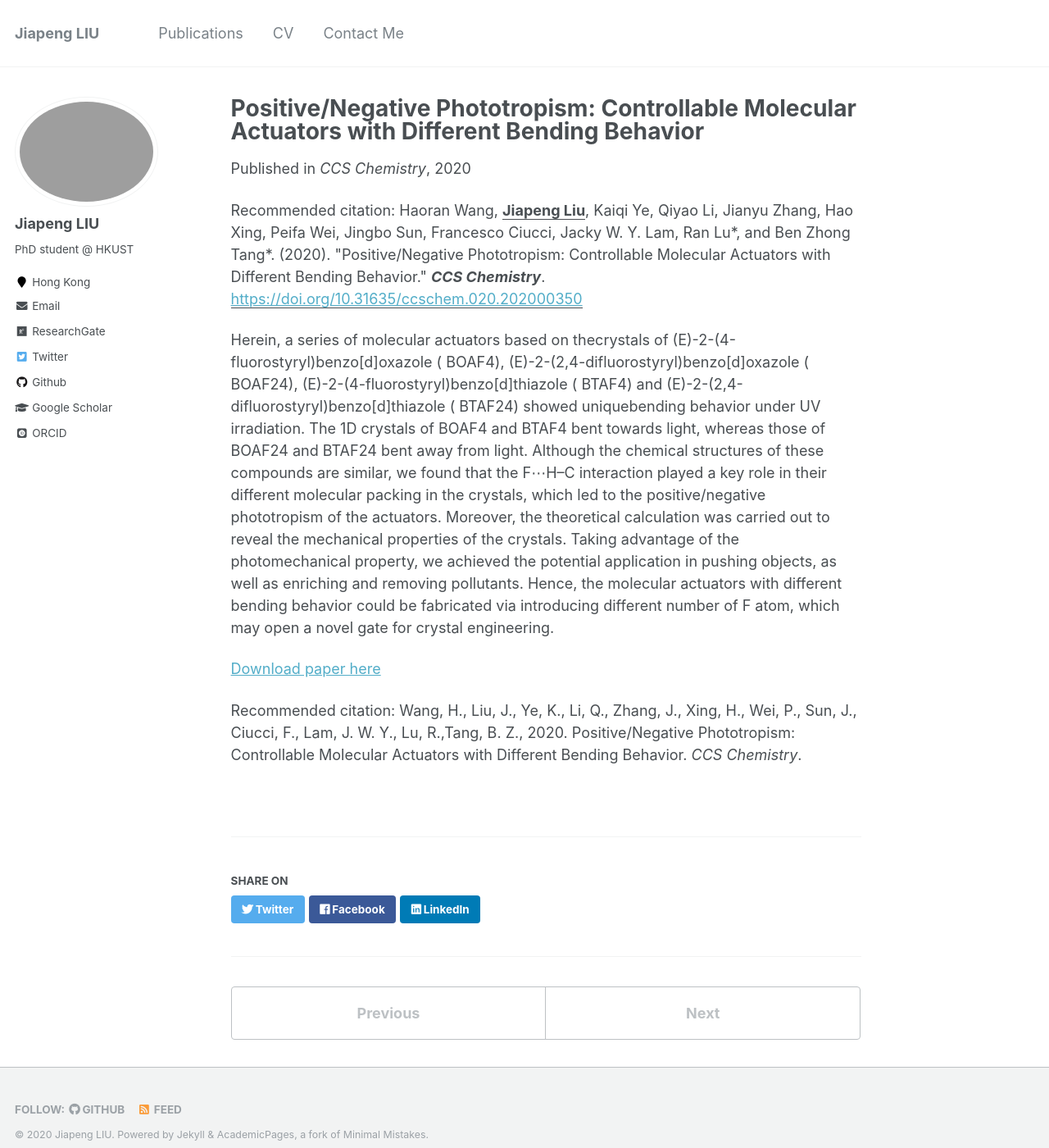
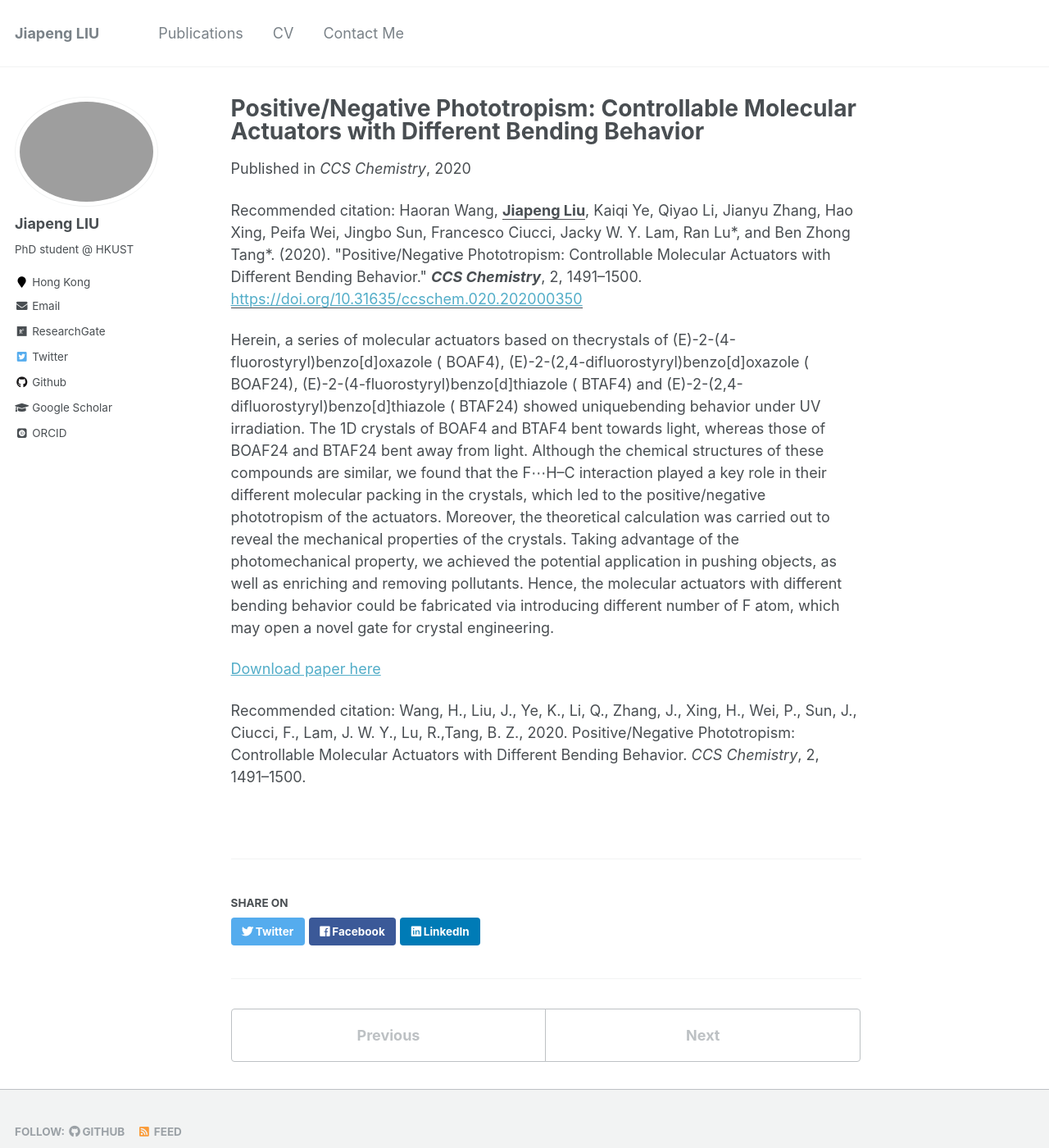
Before and after one commit to jiapeng-liu/jiapeng-liu.github.io, a Jekyll site: the page built from _publications/2020-Phototropism-CCS-Chemistry.md, in a window 1280 px wide and 1400 px high. Shown: the whole window at 82% size. Built offline with Jekyll 4.4.1, drawn with Linux system fonts in a browser that asks for light colours; some web fonts are replaced.

Commit message:
update publication

```diff
--- a/_publications/2020-Phototropism-CCS-Chemistry.md
+++ b/_publications/2020-Phototropism-CCS-Chemistry.md
@@ -6,10 +6,10 @@ excerpt: ''
 date: 2020-07-20
 venue: 'CCS Chemistry'
 paperurl: 'https://doi.org/10.31635/ccschem.020.202000350'
-citation: 'Haoran Wang, <u><b>Jiapeng Liu</b></u>, Kaiqi Ye, Qiyao Li, Jianyu Zhang, Hao Xing, Peifa Wei, Jingbo Sun, Francesco Ciucci, Jacky W. Y. Lam, Ran Lu*, and Ben Zhong Tang*. (2020). &quot;Positive/Negative Phototropism: Controllable Molecular Actuators with Different Bending Behavior.&quot; <i><b>CCS Chemistry</b></i>.'
+citation: 'Haoran Wang, <u><b>Jiapeng Liu</b></u>, Kaiqi Ye, Qiyao Li, Jianyu Zhang, Hao Xing, Peifa Wei, Jingbo Sun, Francesco Ciucci, Jacky W. Y. Lam, Ran Lu*, and Ben Zhong Tang*. (2020). &quot;Positive/Negative Phototropism: Controllable Molecular Actuators with Different Bending Behavior.&quot; <i><b>CCS Chemistry</b></i>, 2, 1491–1500.'
 ---
 Herein, a series of molecular actuators based on thecrystals of (E)-2-(4-fluorostyryl)benzo[d]oxazole ( BOAF4), (E)-2-(2,4-difluorostyryl)benzo[d]oxazole ( BOAF24), (E)-2-(4-fluorostyryl)benzo[d]thiazole ( BTAF4) and (E)-2-(2,4-difluorostyryl)benzo[d]thiazole ( BTAF24) showed uniquebending behavior under UV irradiation. The 1D crystals of BOAF4 and BTAF4 bent towards light, whereas those of BOAF24 and BTAF24 bent away from light. Although the chemical structures of these compounds are similar, we found that the F⋯H–C interaction played a key role in their different molecular packing in the crystals, which led to the positive/negative phototropism of the actuators. Moreover, the theoretical calculation was carried out to reveal the mechanical properties of the crystals. Taking advantage of the photomechanical property, we achieved the potential application in pushing objects, as well as enriching and removing pollutants. Hence, the molecular actuators with different bending behavior could be fabricated via introducing different number of F atom, which may open a novel gate for crystal engineering.
 
 [Download paper here](http://jiapeng-liu.github.io/files/HR-Wang_2020_Photo_CCS-Chem.pdf)
 
-Recommended citation: Wang, H., Liu, J., Ye, K., Li, Q., Zhang, J., Xing, H., Wei, P., Sun, J., Ciucci, F., Lam, J. W. Y., Lu, R.,Tang, B. Z., 2020. Positive/Negative Phototropism: Controllable Molecular Actuators with Different Bending Behavior. <i>CCS Chemistry</i>.
+Recommended citation: Wang, H., Liu, J., Ye, K., Li, Q., Zhang, J., Xing, H., Wei, P., Sun, J., Ciucci, F., Lam, J. W. Y., Lu, R.,Tang, B. Z., 2020. Positive/Negative Phototropism: Controllable Molecular Actuators with Different Bending Behavior. <i>CCS Chemistry</i>, 2, 1491–1500.
```
